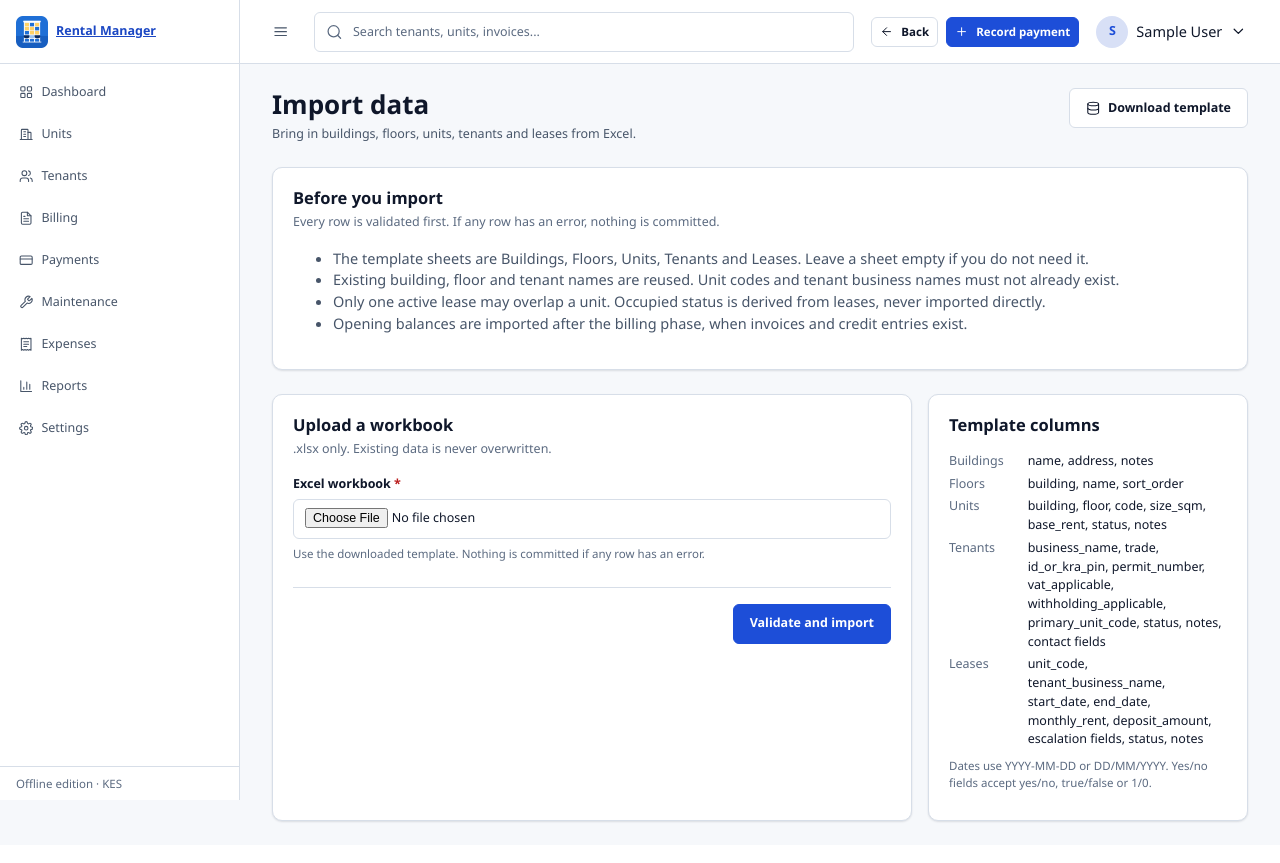
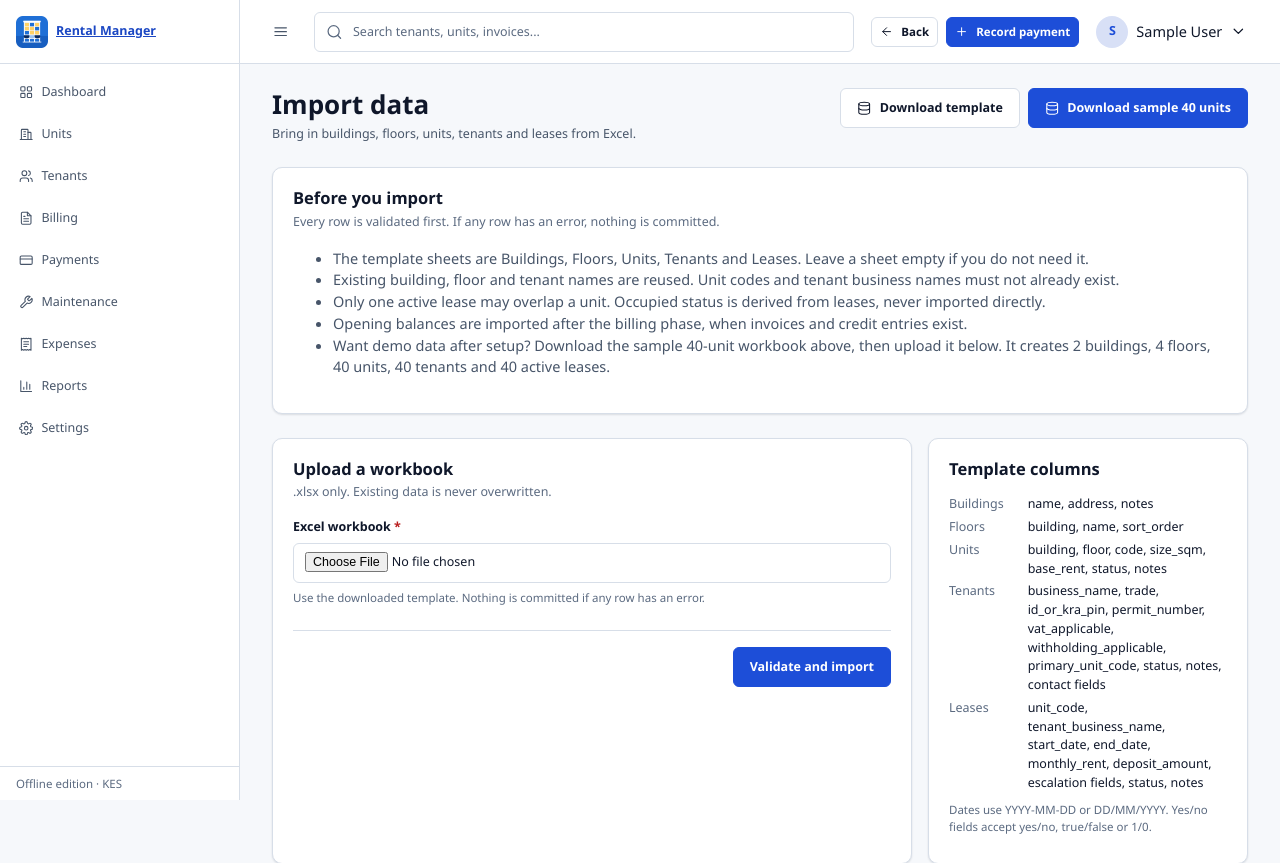
Before and after one commit to hamisi99-03/rentals-mgt-system, a Django app: page /import/ in a window 1280 px wide. Shown: the top 863 px of the page. Before the commit the page ends 823 px from the top, so only its background shows below. Run offline with Django 5.2, Linux system fonts and the light colour scheme; the visitor is signed in with stand-in values (Sample User, id 1); data comes from the database, SQL or seed files in the repository.

Commit message:
Add unit/tenant delete actions and sample import workbook; release 1.3.0

```diff
--- a/config/settings.py
+++ b/config/settings.py
@@ -6,7 +6,7 @@ from pathlib import Path
 
 from django.core.management.utils import get_random_string
 
-APP_VERSION = "1.2.0"
+APP_VERSION = "1.3.0"
 
 # Code and bundled assets. In a PyInstaller build this is the temporary _MEIPASS.
 CODE_DIR = Path(__file__).resolve().parent.parent
--- a/property/import_export.py
+++ b/property/import_export.py
@@ -137,6 +137,98 @@ def build_template_workbook() -> Workbook:
 def template_bytes() -> bytes:
     stream = BytesIO()
     build_template_workbook().save(stream)
+    return stream.getvalue()
+
+
+def build_sample_workbook() -> Workbook:
+    """A ready-to-import 40-unit demo workbook matching the seed data names."""
+    from billing.services import add_months
+
+    workbook = build_template_workbook()
+    today = date.today()
+    month_start = today.replace(day=1)
+
+    buildings = [
+        ("Mwangaza Plaza", "Ngong Road"),
+        ("Riverside Court", "Riverside Drive"),
+    ]
+    floors = [
+        ("Mwangaza Plaza", "Ground floor", 0),
+        ("Mwangaza Plaza", "First floor", 1),
+        ("Riverside Court", "Ground floor", 0),
+        ("Riverside Court", "First floor", 1),
+    ]
+    units = []
+    tenants = []
+    leases = []
+    for index in range(1, 41):
+        building = buildings[0][0] if index <= 20 else buildings[1][0]
+        number = index if index <= 20 else index - 20
+        code = f"A{number:02d}" if index <= 20 else f"B{number:02d}"
+        rental = 15000 + (index % 6) * 2500
+        floor_name = "Ground floor" if ((number - 1) // 10) % 2 == 0 else "First floor"
+        units.append(
+            {
+                "building": building,
+                "floor": floor_name,
+                "code": code,
+                "size_sqm": 20 + index % 10,
+                "base_rent": rental,
+                "status": "vacant",
+                "notes": "Demo unit",
+            }
+        )
+        trade = ["Retail", "Salon", "Cafe", "Services"][index % 4]
+        tenants.append(
+            {
+                "business_name": f"Demo Tenant {index:02d}",
+                "trade": trade,
+                "vat_applicable": "no",
+                "withholding_applicable": "yes" if index % 7 == 0 else "no",
+                "primary_unit_code": code,
+                "status": "active",
+                "notes": "Demo tenant",
+                "contact_name": f"Contact {index:02d}",
+                "contact_role": "Owner",
+                "contact_phone": f"+2547000{index:05d}",
+                "contact_primary": "yes",
+            }
+        )
+        leases.append(
+            {
+                "unit_code": code,
+                "tenant_business_name": f"Demo Tenant {index:02d}",
+                "start_date": add_months(month_start, -13),
+                "end_date": add_months(month_start, 12),
+                "monthly_rent": rental,
+                "deposit_amount": rental * 2,
+                "escalation_type": "none",
+                "escalation_value": 0,
+                "status": "active",
+                "notes": "Demo lease",
+            }
+        )
+
+    for name, address in buildings:
+        workbook["Buildings"].append([name, address, "Demo building"])
+
+    for building, name, sort_order in floors:
+        workbook["Floors"].append([building, name, sort_order])
+
+    for sheet_name, rows in (
+        ("Units", units),
+        ("Tenants", tenants),
+        ("Leases", leases),
+    ):
+        sheet = workbook[sheet_name]
+        for row in rows:
+            sheet.append([row.get(column, "") for column in COLUMNS[sheet_name]])
+    return workbook
+
+
+def sample_workbook_bytes() -> bytes:
+    stream = BytesIO()
+    build_sample_workbook().save(stream)
     return stream.getvalue()
 
 
--- a/property/urls.py
+++ b/property/urls.py
@@ -8,6 +8,7 @@ urlpatterns = [
     path("units/<int:pk>/", views.unit_detail, name="unit_detail"),
     path("units/<int:pk>/edit/", views.unit_edit, name="unit_edit"),
     path("units/<int:pk>/archive/", views.unit_toggle_active, name="unit_toggle_active"),
+    path("units/<int:pk>/delete/", views.unit_delete, name="unit_delete"),
     path("buildings/", views.building_list, name="buildings"),
     path("buildings/<int:pk>/", views.building_detail, name="building_detail"),
     path("buildings/<int:pk>/edit/", views.building_edit, name="building_edit"),
@@ -19,6 +20,7 @@ urlpatterns = [
     path("tenants/<int:pk>/", views.tenant_detail, name="tenant_detail"),
     path("tenants/<int:pk>/edit/", views.tenant_edit, name="tenant_edit"),
     path("tenants/<int:pk>/status/", views.tenant_toggle_status, name="tenant_toggle_status"),
+    path("tenants/<int:pk>/delete/", views.tenant_delete, name="tenant_delete"),
     path("tenants/<int:pk>/contacts/add/", views.contact_create, name="contact_create"),
     path("contacts/<int:pk>/edit/", views.contact_edit, name="contact_edit"),
     path("contacts/<int:pk>/delete/", views.contact_delete, name="contact_delete"),
@@ -31,4 +33,5 @@ urlpatterns = [
     path("leases/<int:pk>/terminate/", views.lease_terminate, name="lease_terminate"),
     path("import/", views.import_data, name="import_data"),
     path("import/template/", views.import_template, name="import_template"),
+    path("import/sample/", views.import_sample, name="import_sample"),
 ]
--- a/property/views.py
+++ b/property/views.py
@@ -5,6 +5,7 @@ from django.contrib.contenttypes.models import ContentType
 from django.core.exceptions import ValidationError
 from django.db import IntegrityError, transaction
 from django.db.models import Q
+from django.db.models.deletion import ProtectedError
 from django.http import HttpResponse
 from django.shortcuts import get_object_or_404, redirect, render
 from django.urls import reverse
@@ -28,6 +29,7 @@ from property.import_export import (
     ImportFileError,
     commit_import,
     parse_workbook,
+    sample_workbook_bytes,
     template_bytes,
 )
 from property.models import (
@@ -216,6 +218,26 @@ def unit_toggle_active(request, pk):
         unit.save(update_fields=["is_active", "updated_at"])
         messages.success(request, f"Unit {unit.code} restored.")
     return redirect("unit_detail", pk=unit.pk)
+
+
+@require_POST
+@role_required
+def unit_delete(request, pk):
+    unit = get_object_or_404(Unit, pk=pk)
+    unit_pk = unit.pk
+    code = unit.code
+    try:
+        with transaction.atomic():
+            unit.delete()
+    except ProtectedError:
+        messages.error(
+            request,
+            f"Unit {code} has leases, invoices or other records. Remove those "
+            "first, or archive the unit instead.",
+        )
+        return redirect("unit_detail", pk=unit_pk)
+    messages.success(request, f"Unit {code} deleted.")
+    return redirect("units")
 
 
 @role_required
@@ -468,6 +490,32 @@ def tenant_toggle_status(request, pk):
         tenant.save(update_fields=["status", "updated_at"])
         messages.success(request, f"{tenant.business_name} restored to active.")
     return redirect("tenant_detail", pk=tenant.pk)
+
+
+@require_POST
+@role_required
+def tenant_delete(request, pk):
+    tenant = get_object_or_404(Tenant, pk=pk)
+    tenant_pk = tenant.pk
+    name = tenant.business_name
+    documents = list(_documents_for(tenant))
+    storage_files = [document.file for document in documents]
+    try:
+        with transaction.atomic():
+            tenant.delete()
+            for document in documents:
+                document.delete()
+    except ProtectedError:
+        messages.error(
+            request,
+            f"{name} has leases, invoices or payments. Terminate the lease and "
+            "keep the records, or archive the tenant instead.",
+        )
+        return redirect("tenant_detail", pk=tenant_pk)
+    for storage_file in storage_files:
+        storage_file.delete(save=False)
+    messages.success(request, f"Tenant {name} deleted.")
+    return redirect("tenants")
 
 
 @require_POST
@@ -745,3 +793,13 @@ def import_template(request):
     )
     response["Content-Disposition"] = 'attachment; filename="rentals-import-template.xlsx"'
     return response
+
+
+@role_required
+def import_sample(request):
+    response = HttpResponse(
+        sample_workbook_bytes(),
+        content_type="application/vnd.openxmlformats-officedocument.spreadsheetml.sheet",
+    )
+    response["Content-Disposition"] = 'attachment; filename="rentals-sample-40.xlsx"'
+    return response
--- a/templates/property/import.html
+++ b/templates/property/import.html
@@ -11,6 +11,7 @@
     </div>
     <div class="page-actions">
       <a class="btn" href="{% url 'import_template' %}">{% include 'components/icon.html' with name='database' %} Download template</a>
+      <a class="btn btn--primary" href="{% url 'import_sample' %}">{% include 'components/icon.html' with name='database' %} Download sample 40 units</a>
     </div>
   </div>
 
@@ -27,6 +28,7 @@
         <li>Existing building, floor and tenant names are reused. Unit codes and tenant business names must not already exist.</li>
         <li>Only one active lease may overlap a unit. Occupied status is derived from leases, never imported directly.</li>
         <li>Opening balances are imported after the billing phase, when invoices and credit entries exist.</li>
+        <li>Want demo data after setup? Download the sample 40-unit workbook above, then upload it below. It creates 2 buildings, 4 floors, 40 units, 40 tenants and 40 active leases.</li>
       </ul>
     </section>
 
--- a/templates/property/tenant_detail.html
+++ b/templates/property/tenant_detail.html
@@ -26,6 +26,10 @@
       <form method="post" action="{% url 'tenant_toggle_status' tenant.pk %}" data-confirm="{% if tenant.status == 'active' %}Mark this tenant as former?{% else %}Restore this tenant to active?{% endif %}">
         {% csrf_token %}
         <button type="submit" class="btn">{% if tenant.status == 'active' %}Archive{% else %}Restore{% endif %}</button>
+      </form>
+      <form method="post" action="{% url 'tenant_delete' tenant.pk %}" data-confirm="Permanently delete {{ tenant.business_name }}? This cannot be undone.">
+        {% csrf_token %}
+        <button type="submit" class="btn btn--danger">Delete</button>
       </form>
     </div>
   </div>
--- a/templates/property/unit_detail.html
+++ b/templates/property/unit_detail.html
@@ -16,6 +16,10 @@
       <form method="post" action="{% url 'unit_toggle_active' unit.pk %}" data-confirm="{% if unit.is_active %}Archive this unit?{% else %}Restore this unit?{% endif %}">
         {% csrf_token %}
         <button type="submit" class="btn">{% if unit.is_active %}Archive{% else %}Restore{% endif %}</button>
+      </form>
+      <form method="post" action="{% url 'unit_delete' unit.pk %}" data-confirm="Permanently delete unit {{ unit.code }}? This cannot be undone.">
+        {% csrf_token %}
+        <button type="submit" class="btn btn--danger">Delete</button>
       </form>
     </div>
   </div>
```
Also changed, not shown: docs/RUNNING.md (+1 -1 lines), property/tests/test_import.py (+18 -1 lines), property/tests/test_views.py (+44 -0 lines), README.md, 1 other file.
